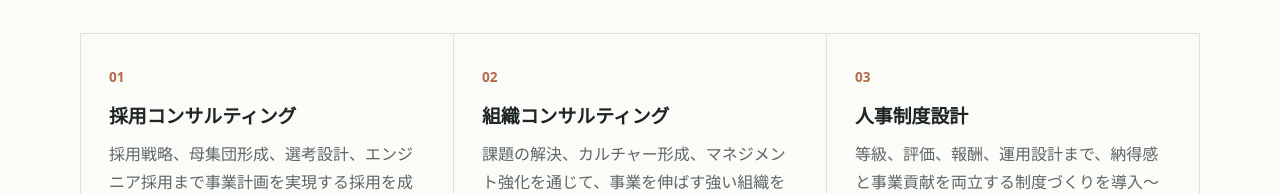
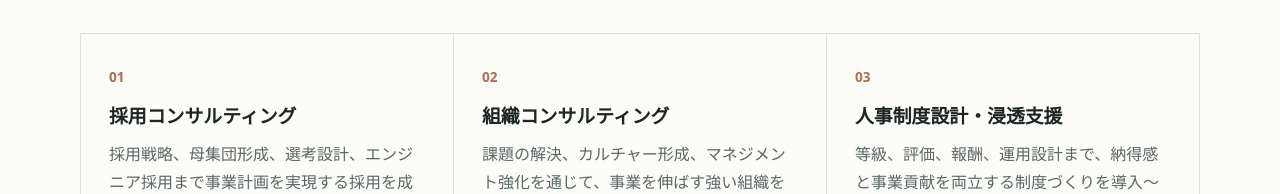
Before and after one commit to 320kzc/320kzc.github.io, a plain HTML site: page index.html in a window 1280 px wide. Shown: the part 1428-1622 px from the top of the page. Drawn offline with Linux system fonts and the light colour scheme.

Commit message:
Update service card title for HR system design

```diff
--- a/index.html
+++ b/index.html
@@ -67,7 +67,7 @@
             </article>
             <article class="service-card">
               <span>03</span>
-              <h3>人事制度設計</h3>
+              <h3>人事制度設計・浸透支援</h3>
               <p>等級、評価、報酬、運用設計まで、納得感と事業貢献を両立する制度づくりを導入～運用まで支援します。</p>
             </article>
             <article class="service-card">
```
